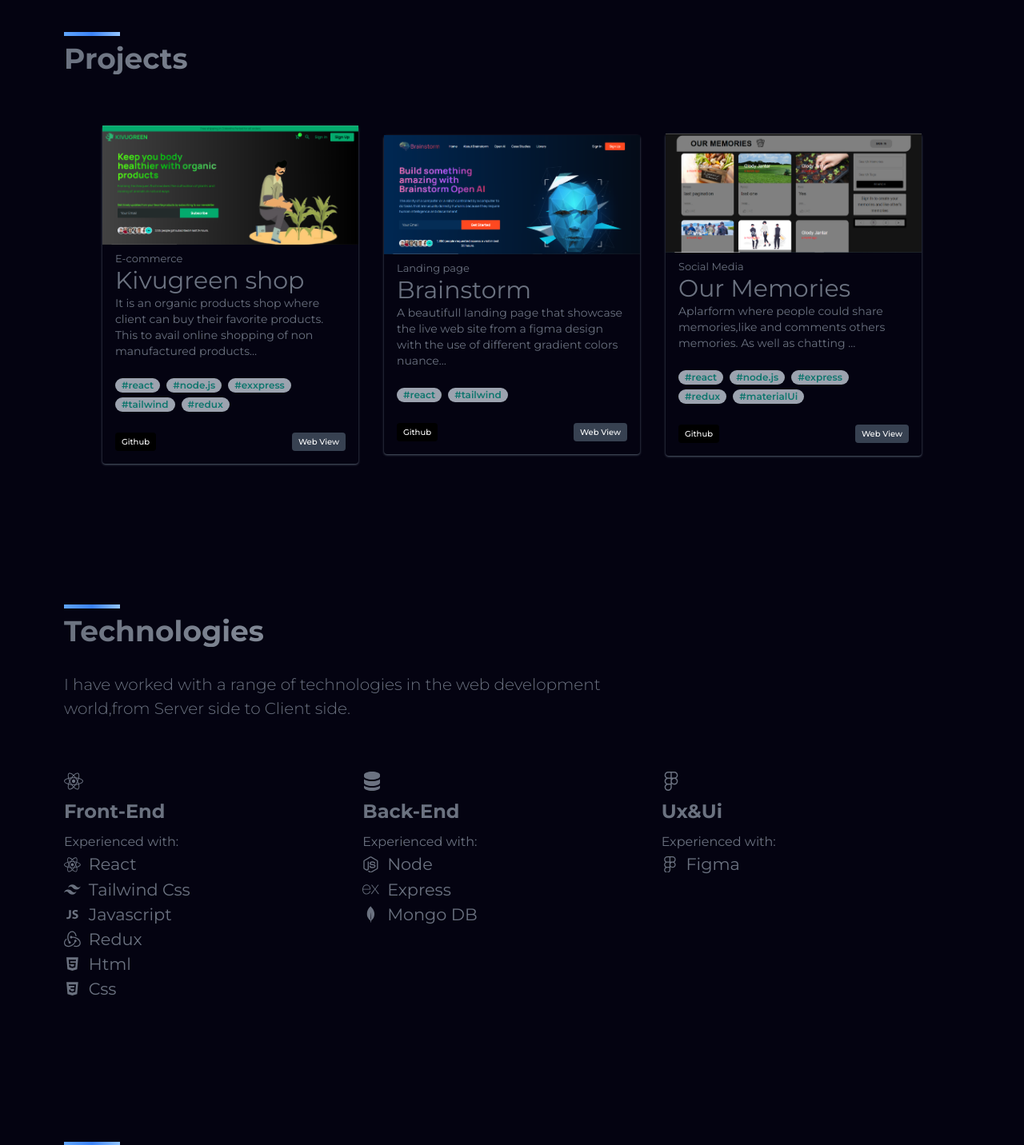
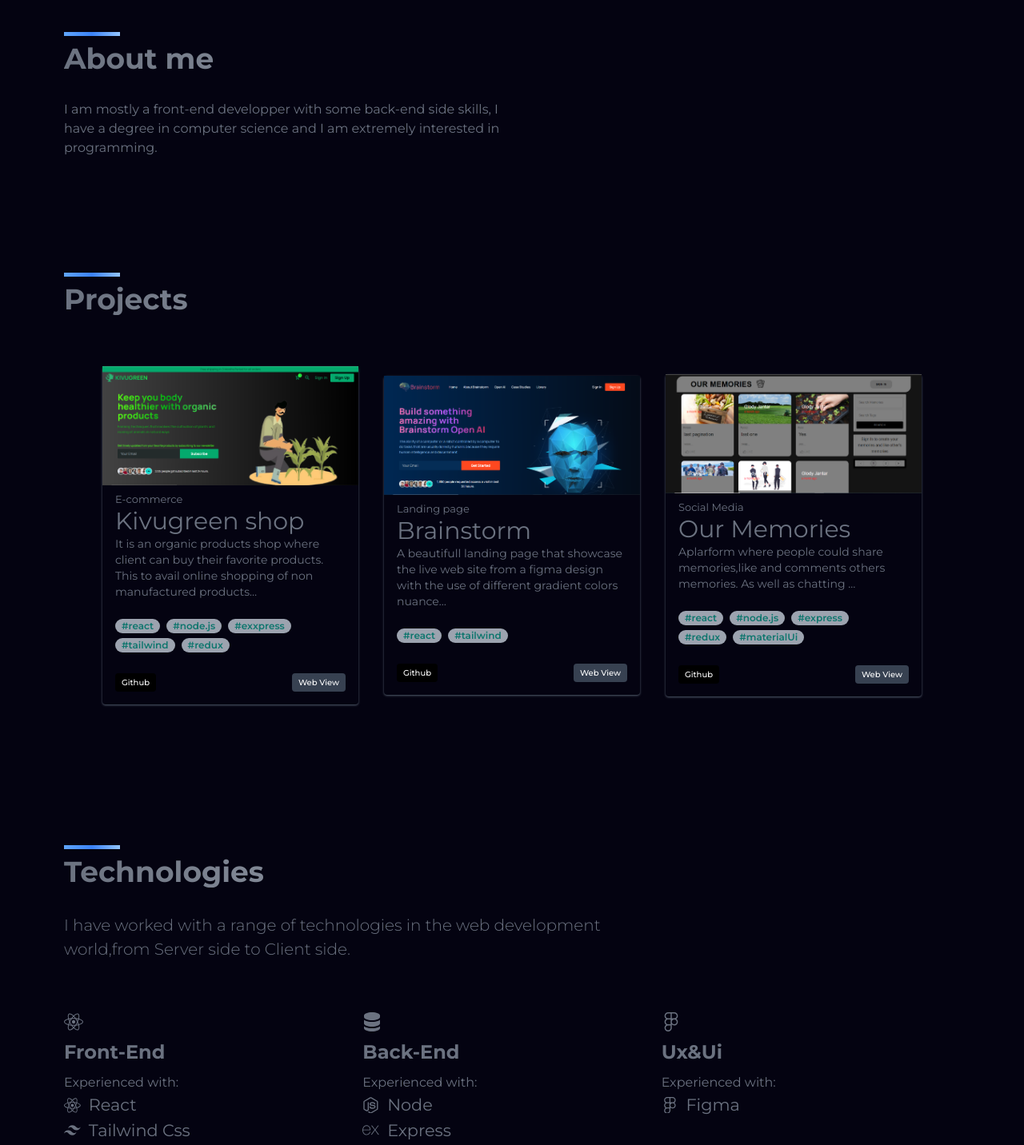
Before and after one commit to jantar25/Portfolio, a React (Create React App) app: page / in a window 1280 px wide. Shown: the part 920-2352 px from the top of the page at 80% size. Built offline with nearby package versions, Linux system fonts and the light colour scheme.

Commit message:
swap about

```diff
--- a/src/Pages/Home.tsx
+++ b/src/Pages/Home.tsx
@@ -11,9 +11,9 @@ const Home = () => {
   return <div>
             <Navbar />
             <Hero />
+            <About />
             <Projects />
             <Technologies />
-            <About />
             <Contacts />
             <Footer />
         </div>;
```
